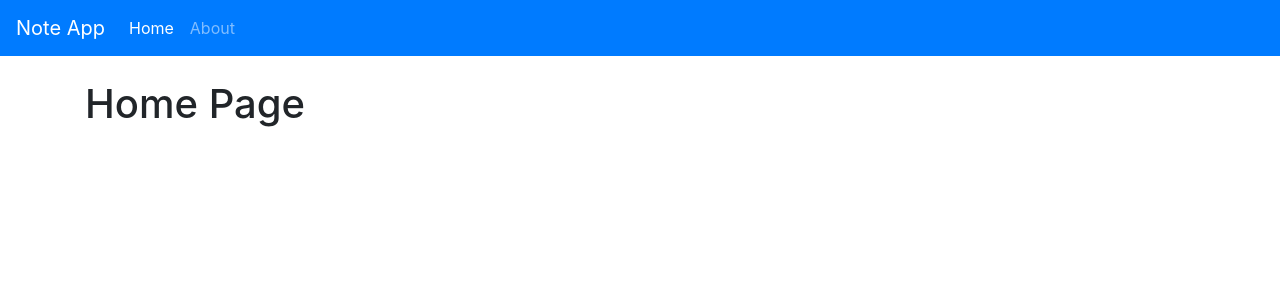
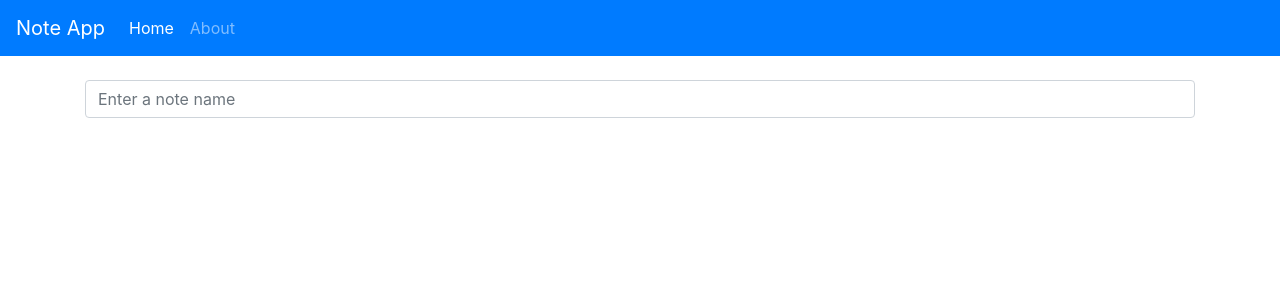
Before and after one commit to rubot88/note-app-react-hooks, a React (Create React App) app: page / in a window 1280 px wide. Shown: the top 300 px of the page. Built offline with nearby package versions, Linux system fonts and the light colour scheme.

Commit message:
add form component

```diff
--- /dev/null
+++ b/src/components/form.js
@@ -0,0 +1,14 @@
+import React from 'react';
+
+export const Form = () => {
+    return (
+        <form >
+            <div className="form-group">
+                <input type="text"
+                    className="form-control"
+                    placeholder="Enter a note name"
+                />
+            </div>
+        </form>
+    );
+};
--- a/src/pages/home.js
+++ b/src/pages/home.js
@@ -1,3 +1,9 @@
 import React from 'react';
 
-export const Home = ()=>(<h1>Home Page</h1>)
+import { Form } from '../components/form';
+
+export const Home = () => {
+    return (
+        <Form />
+    )
+}
```
